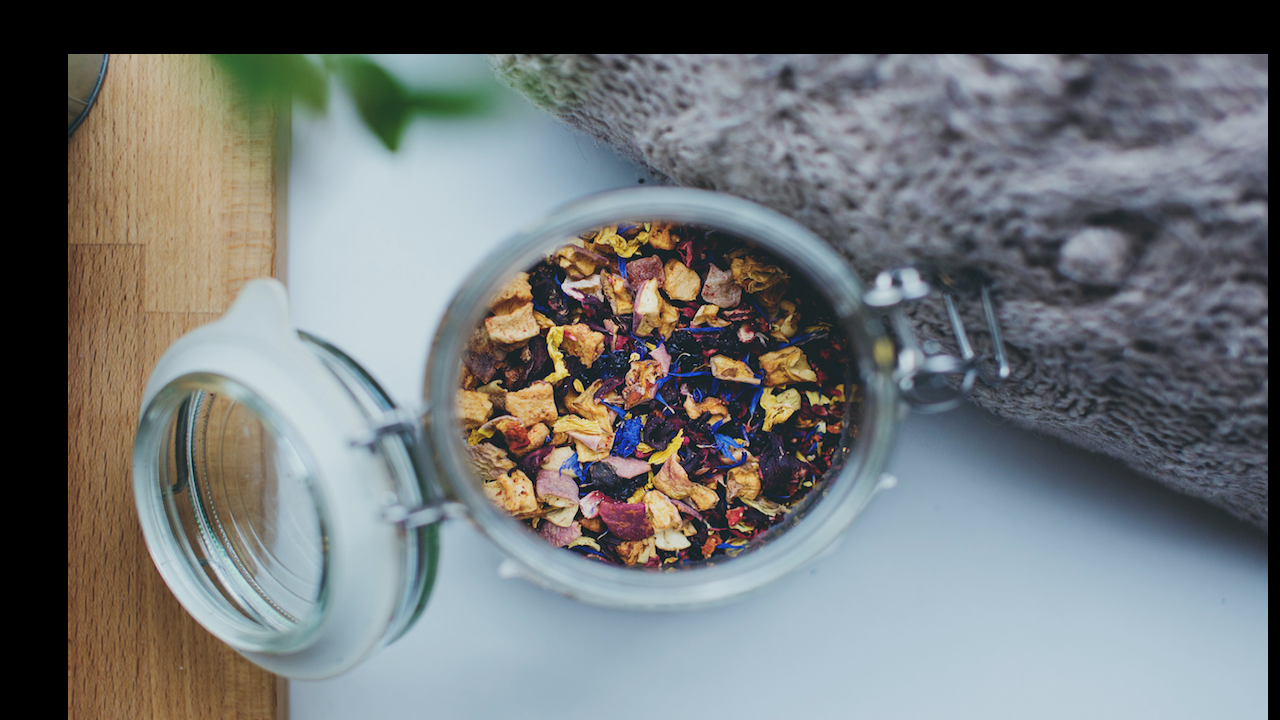
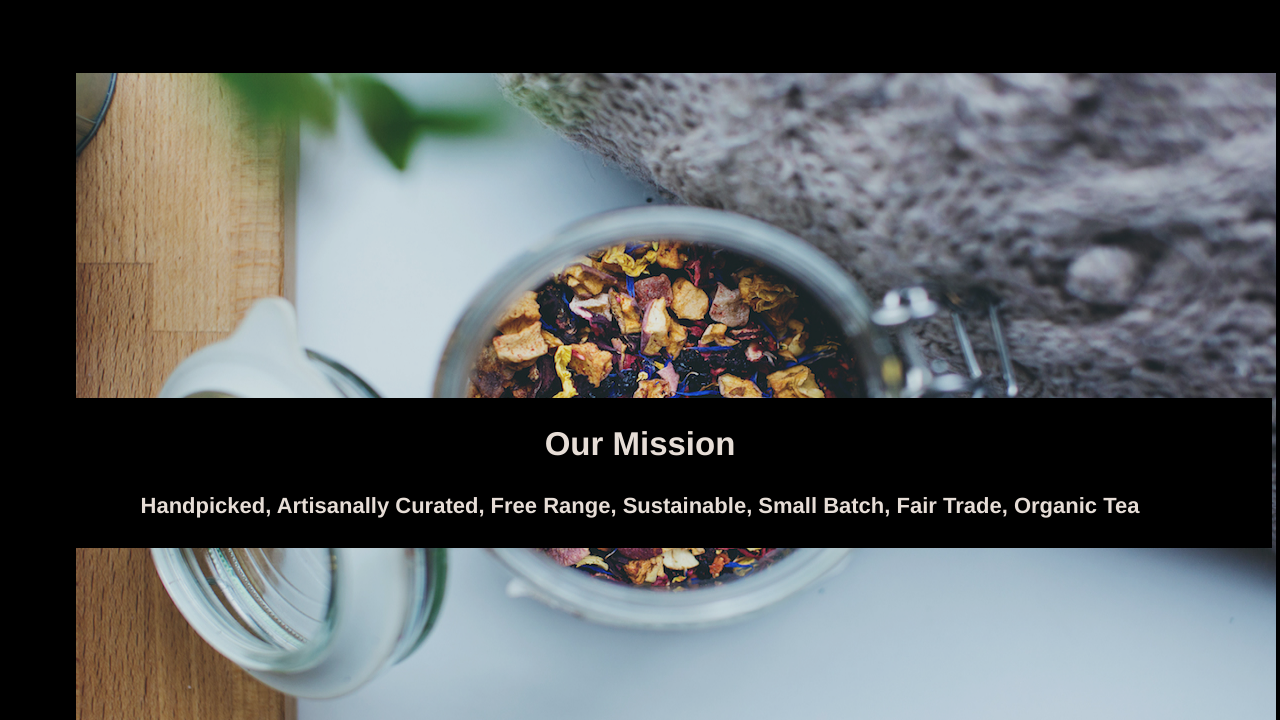
Before and after one commit to Valeruu/TeaCozy-First, a plain HTML site: page index.html in a window 1280 px wide. Shown: the part 80-800 px from the top of the page. Drawn offline with Linux system fonts and the light colour scheme.

Commit message:
Styled the Our Mission section

```diff
--- a/index.html
+++ b/index.html
@@ -26,10 +26,13 @@
 
     <!-- This is the Our Mission Section -->
 
-    <div id="mission">
-      <img src="./resources/images/img-mission-background.jpg" alt="">
-      <h2>Our Mission</h2>
-      <span>Handpicked, Artisanally Curated, Free Range, Sustainable, Small Batch, Fair Trade, Organic Tea</span>
+    <div id="mission"> <!--add a description of the picture-->
+      <img src="./resources/images/img-mission-background.jpg" alt="A picture of a jar filled with ingredients for tea">
+    </div>
+
+    <div class="statement">
+        <h2>Our Mission</h2>
+        <h4>Handpicked, Artisanally Curated, Free Range, Sustainable, Small Batch, Fair Trade, Organic Tea</h4>
     </div>
 
 
--- a/resources/style.css
+++ b/resources/style.css
@@ -17,10 +17,10 @@ body {
   display: flex;
   flex-direction: row;
   height: 69px;
-  width: 1300px;
+  width: 1297px;
   padding-left: 10px;
   padding-right: 10px;
-  border-bottom: 1px solid seashell;
+  border-bottom: 1px solid seashell; /*fixed border but not showing on github*/
 }
 
 .logo {
@@ -62,6 +62,8 @@ li {
   height: 700px;
   width: 1300px;
   justify-content: center;
+  padding-left: 10px;
+  padding-right: 10px;
 }
 
 #mission img { /* needs work*/
@@ -71,9 +73,27 @@ li {
   width: 1200px;
   margin-top: 90px;
   justify-content: center;
-  padding-left: 60px;
-  padding-right: 55px;
+  padding-left: 58px;
+  padding-right: 58px;
+  margin-top: 10px;
 }
+
+.statement {
+  height: 150px;
+  background-color: black;
+  position: relative;
+  top: -300px;
+}
+
+h2, h4 {
+  display: flex;
+  flex-direction: column;
+  justify-content: center;
+  align-items: center;
+  position: relative;
+  top: 0px;
+}
+
 
 
 
```
